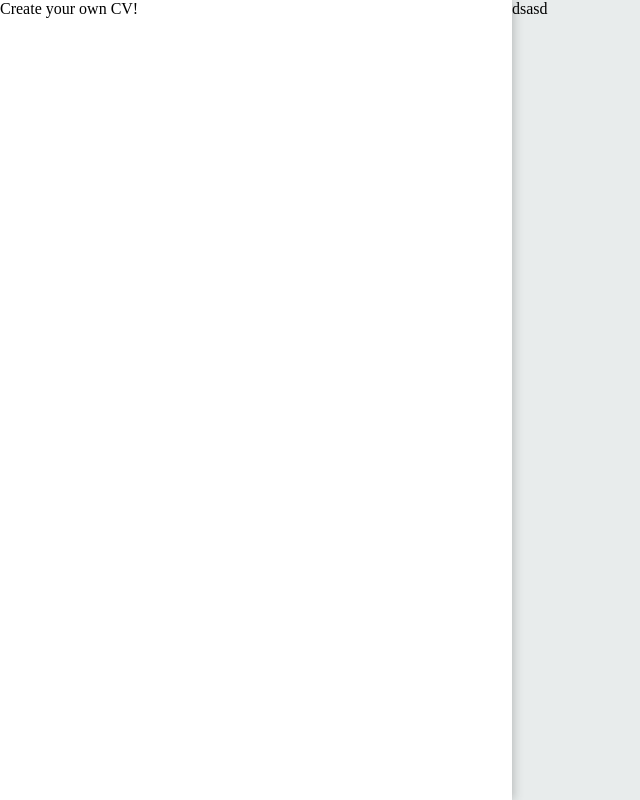
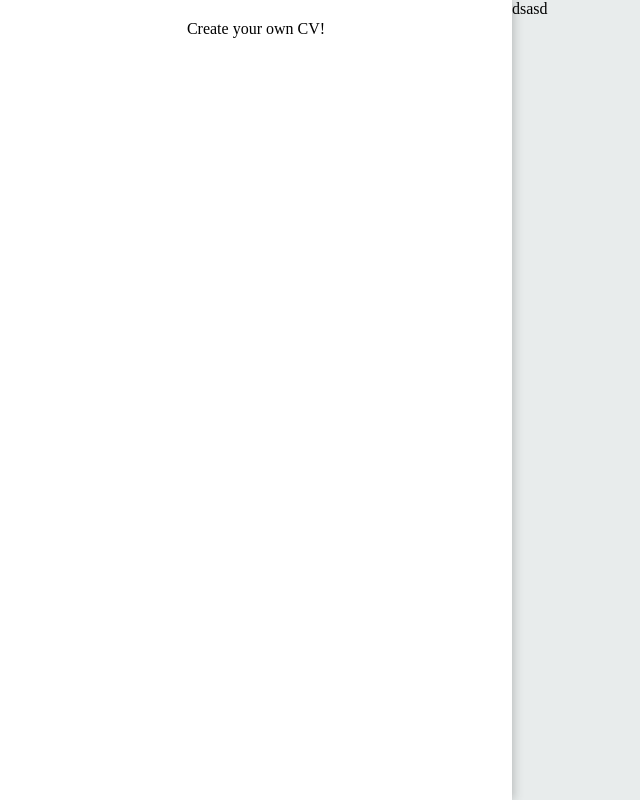
Before and after one commit to Kili196/CV-Generator, a React (Vite) app: page / in a window 1280 px wide. Shown: the whole page, without its empty margins (0-640 px from the left). Built offline with nearby package versions, Linux system fonts and the light colour scheme.

Commit message:
added border box so padding wont change the width
added header styling so its centered

chagned width to min-width

```diff
--- a/src/styles/App.css
+++ b/src/styles/App.css
@@ -1,7 +1,10 @@
 :root {
   --main-backgroundColor: #e8ecec;
+  --form-width: 40vw;
+}
 
-  --form-width: 40vw;
+* {
+  box-sizing: border-box;
 }
 
 .container {
@@ -11,13 +14,20 @@
 
 .form-section {
   height: 100vh;
-  width: var(--form-width);
+  min-width: var(--form-width);
   box-shadow: 1px 0px 10px rgba(54, 54, 54, 0.3); /* Right shadow */
   position: relative;
+  padding-top: 20px;
+}
+
+.form-section header {
+  display: flex;
+  justify-content: center;
 }
 
 .cv-view {
   height: 100vh;
-  width: calc(100vw - var(--form-width));
+  min-width: calc(100vw - var(--form-width));
+
   background-color: var(--main-backgroundColor);
 }
```
